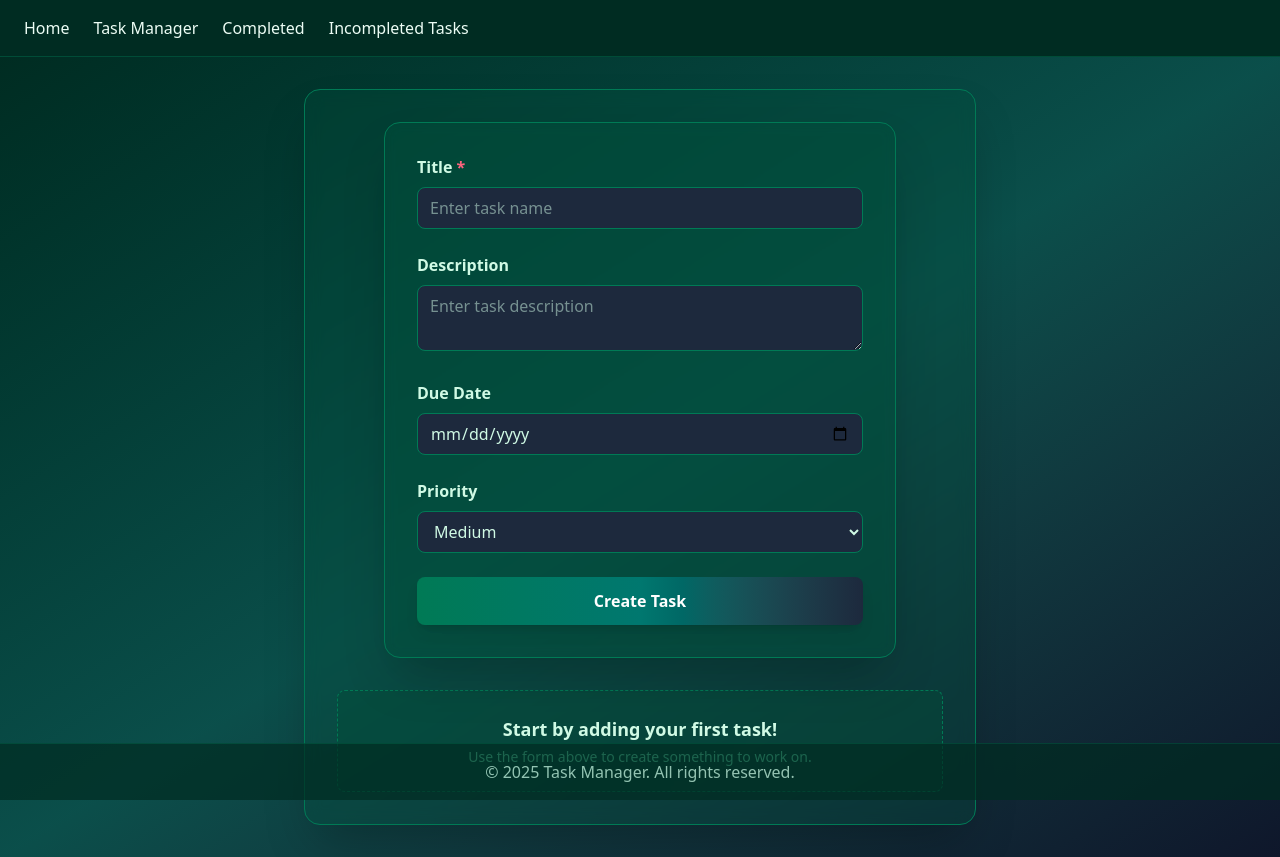
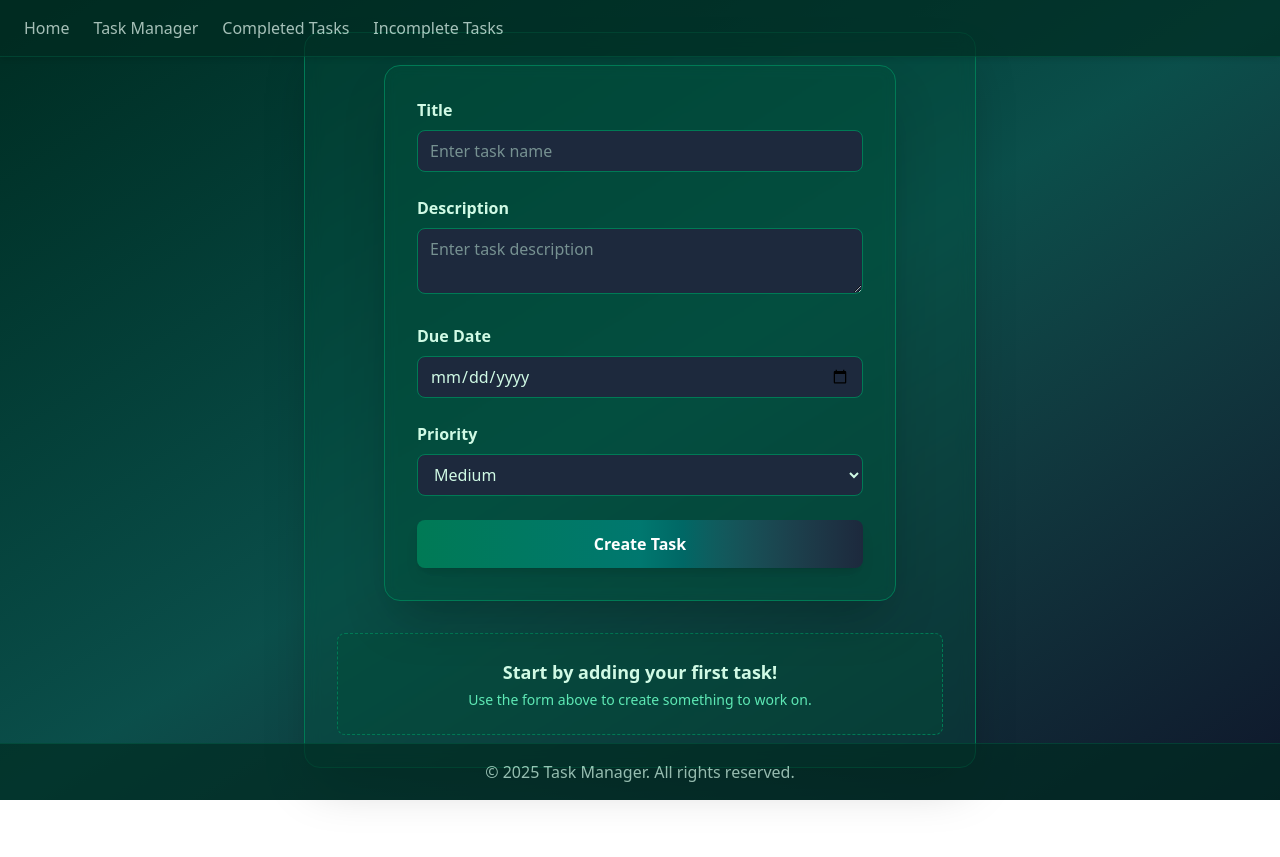
Before and after one commit to hafsap-aris/Task-manager, a React (Vite) app in the folder my-task-manager/: page /tasks in a window 1280 px wide. After the commit the page ends 800 px from the top, so only its background shows below. Built offline with nearby package versions, Linux system fonts and the light colour scheme.

Commit message:
Fixed style and error issues

```diff
--- a/my-task-manager/src/components/Task/TaskForm.jsx
+++ b/my-task-manager/src/components/Task/TaskForm.jsx
@@ -5,8 +5,7 @@ function TaskForm({ onAddTask, onEditTask, editingTask }) {
     const [description, setDescription] = useState("");
     const [dueDate, setDueDate] = useState("");
     const [priority, setPriority] = useState("medium");
-
-    // Populate form fields when editing a task
+    const [error, setError] = useState("");
     useEffect(() => {
         if (editingTask) {
             setTitle(editingTask.title || "");
@@ -14,7 +13,6 @@ function TaskForm({ onAddTask, onEditTask, editingTask }) {
             setDueDate(editingTask.dueDate || "");
             setPriority(editingTask.priority || "medium");
         } else {
-            // Reset form when not editing
             setTitle("");
             setDescription("");
             setDueDate("");
@@ -25,6 +23,10 @@ function TaskForm({ onAddTask, onEditTask, editingTask }) {
     function handleSubmit(e) {
         e.preventDefault();
 
+        if (!title.trim()) {
+          setError("Task Title Cannot be Empty!!");
+            return;
+        }
         if (editingTask) {
             const updatedFields = {
                 title,
@@ -63,18 +65,21 @@ function TaskForm({ onAddTask, onEditTask, editingTask }) {
         >
             <div>
                 <label htmlFor="title" className="block font-semibold mb-2 text-emerald-100">
-                    Title <span className="text-rose-400">*</span>
+                    Title
                 </label>
                 <input
                     id="title"
                     name="title"
                     type="text"
                     value={title}
-                    onChange={(e) => setTitle(e.target.value)}
+                    onChange={(e) => {
+                        setTitle(e.target.value);
+                        if (error) setError("");
+                    }}
                     placeholder="Enter task name"
-                    required
                     className="w-full bg-slate-800 text-emerald-100 border border-emerald-700 rounded-lg px-3 py-2 focus:outline-none focus:ring-2 focus:ring-emerald-500 transition"
                 />
+                {error && <p className="text-red-400  mt-2 text-sm">{error}</p>}
             </div>
             <div>
                 <label htmlFor="description" className="block font-semibold mb-2 text-emerald-100">
--- a/my-task-manager/src/components/layouts/Header.jsx
+++ b/my-task-manager/src/components/layouts/Header.jsx
@@ -2,12 +2,12 @@ import React from 'react';
 import { Link } from 'react-router-dom';
 function Header(){
 return(
-    <nav className="flex justify-between items-center px-6 py-4 bg-emerald-950 text-emerald-50 shadow-md border-b border-emerald-800/60">
+    <nav className=" w-full fixed z-[100] flex justify-between items-center px-6 py-4 bg-emerald-950 text-emerald-50 shadow-md border-b border-emerald-800/60 opacity-70">
         <ul className="flex gap-6">
             <li className="hover:text-amber-300 hover:underline cursor-pointer"><Link to="/">Home</Link></li>
             <li className="hover:text-amber-300 hover:underline cursor-pointer"><Link to="/tasks">Task Manager</Link></li>
-            <li className="hover:text-amber-300 hover:underline cursor-pointer"><Link to="/completed">Completed</Link></li>
-            <li className="hover:text-amber-300 hover:underline cursor-pointer"><Link to="/incompleted">Incompleted Tasks</Link></li>
+            <li className="hover:text-amber-300 hover:underline cursor-pointer"><Link to="/completed">Completed Tasks</Link></li>
+            <li className="hover:text-amber-300 hover:underline cursor-pointer"><Link to="/incompleted">Incomplete Tasks</Link></li>
         </ul>
     </nav>
 )
--- a/my-task-manager/src/pages/CompletedTasks.jsx
+++ b/my-task-manager/src/pages/CompletedTasks.jsx
@@ -15,7 +15,7 @@ function CompletedTasks({ tasks, setTasks }) {
   const handleStartEdit = () => {};
 
   return (
-    <div className="flex flex-col items-center justify-center min-h-screen px-4 py-8 bg-gradient-to-br from-emerald-950 via-teal-900 to-slate-900 islamic-bg">
+    <div className="flex flex-col items-center justify-center min-h-screen px-4 py-8 bg-gradient-to-br from-emerald-950 via-teal-900 to-slate-900">
       <h2 className="text-3xl font-bold text-amber-300 mb-8 drop-shadow-lg">Completed Tasks</h2>
       <div className="grid grid-cols-1 sm:grid-cols-2 gap-8 w-full max-w-3xl">
         {completed.length > 0 ? (
--- a/my-task-manager/src/pages/Home.jsx
+++ b/my-task-manager/src/pages/Home.jsx
@@ -15,7 +15,7 @@ function Home() {
   return (
     <div className="flex flex-col items-center justify-center min-h-[80vh] text-center px-6">
       <h1 className="text-4xl font-bold text-white mb-8 drop-shadow-lg">
-        Welcome to Task Manager
+        Welcome to My Islamic To-Do
       </h1>
       <div className="w-full max-w-4xl mb-8">
         <div className="bg-gradient-to-br from-emerald-900/80 via-emerald-800/60 to-emerald-700/40 backdrop-blur-sm border border-emerald-600/30 rounded-2xl p-8 shadow-2xl">
```
